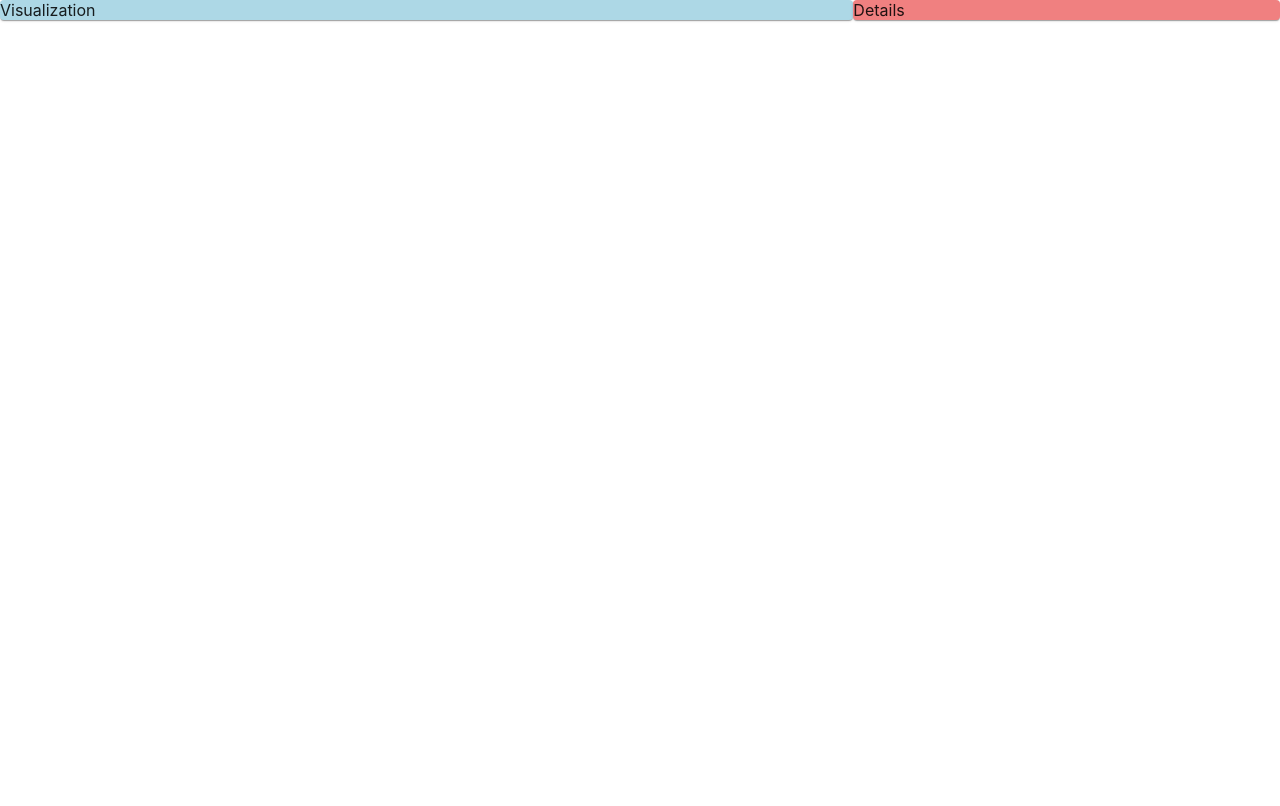
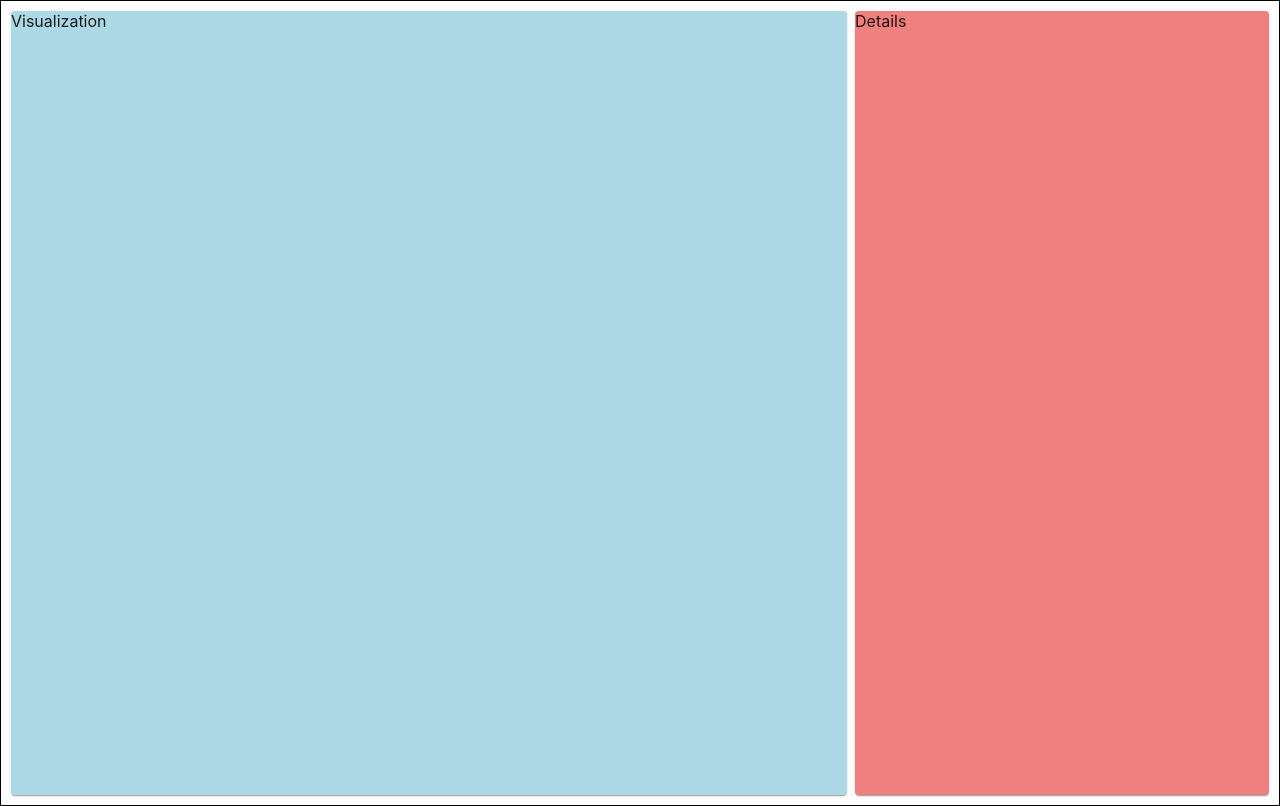
Before and after one commit to sharzy720/capstone22_23, a React (Create React App) app: page / in a window 1280 px wide. Built offline with nearby package versions, Linux system fonts and the light colour scheme.

Commit message:
Added testing border for the returned div and correctly sized the 2 sections of the web app

```diff
--- a/src/App.js
+++ b/src/App.js
@@ -7,15 +7,15 @@ import {Paper, Container} from "@mui/material";
 
 const App = () => {
   return (
-      <div>
-          <Grid container>
+      <div style={{border: "black 1px solid"}}>
+          <Grid container spacing={1} style={{padding: "10px"}}>
               <Grid item md={8}>
-                  <Paper style={{backgroundColor: "lightblue", width: "100%"}}>
+                  <Paper style={{backgroundColor: "lightblue", height: "98vh"}}>
                       Visualization
                   </Paper>
               </Grid>
               <Grid item md={4}>
-                  <Paper style={{backgroundColor: "lightcoral"}}>
+                  <Paper style={{backgroundColor: "lightcoral", height: "98vh"}}>
                       Details
                   </Paper>
 
```
